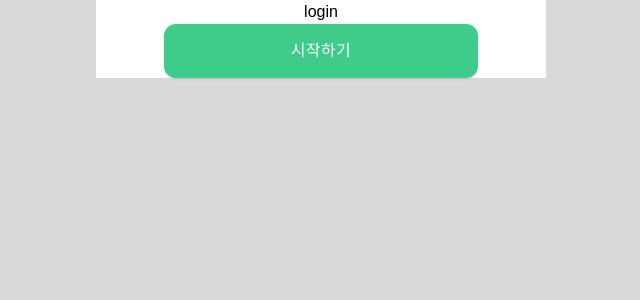
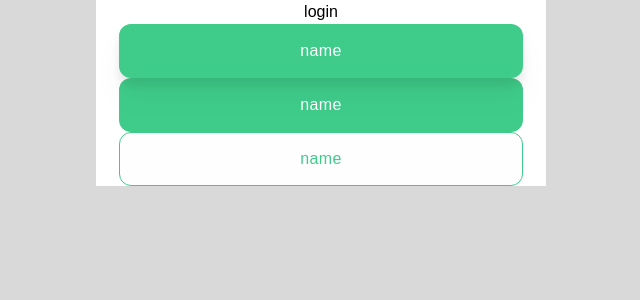
Before and after one commit to junwson9/Hanol, a React (Create React App) app in the folder FE/hanol/: page /login in a window 1280 px wide. Shown: the top 300 px of the page, without its empty margins (319-959 px from the left). Built offline with nearby package versions, Linux system fonts and the light colour scheme; a web font is replaced by a local one.

Commit message:
FEAT<Client>: gird, button component chore
Former-commit-id: 91c6f3f9fa9b9e9f9f8d397cb70dc547fc4fe830

```diff
--- a/FE/hanol/src/App.tsx
+++ b/FE/hanol/src/App.tsx
@@ -1,14 +1,18 @@
 import React from 'react';
 import { Routes, Route } from 'react-router-dom';
 import Login from './pages/auth/login';
+import LoginError from './pages/auth/loginError';
 import './App.css';
 
 function App() {
   return (
     <div className="App">
-      <Routes>
-        <Route path="/login" element={<Login />} />
-      </Routes>
+      <div className="grid grid-cols-6 gap-[10px] mx-[23px]">
+        <Routes>
+          <Route path="/login" element={<Login />} />
+          <Route path="/login-error" element={<LoginError />} />
+        </Routes>
+      </div>
     </div>
   );
 }
--- /dev/null
+++ b/FE/hanol/src/components/button/Button.tsx
@@ -0,0 +1,12 @@
+import React from 'react';
+
+function Button() {
+  const name = 'name';
+  return (
+    <div className="w-full h-[54px] rounded-xl justify-center items-center gap-2.5 inline-flex bg-Main">
+      <div className="text-white text-base font-medium text-[16px] tracking-wide">{name}</div>
+    </div>
+  );
+}
+
+export default Button;
--- /dev/null
+++ b/FE/hanol/src/components/button/EmptyButton.tsx
@@ -0,0 +1,12 @@
+import React from 'react';
+
+function EmptyButton() {
+  const name = 'name';
+  return (
+    <div className="w-full h-[54px] rounded-xl justify-center items-center gap-2.5 inline-flex bg-White border border-Main">
+      <div className="text-Main text-base font-medium text-[16px] tracking-wide">{name}</div>
+    </div>
+  );
+}
+
+export default EmptyButton;
--- a/FE/hanol/src/components/button/FloatingButton.tsx
+++ b/FE/hanol/src/components/button/FloatingButton.tsx
@@ -1,9 +1,10 @@
 import React from 'react';
 
 function FloatingButton() {
+  const name = 'name';
   return (
-    <div className="w-[314px] h-[54px] px-[54px] py-4 rounded-xl shadow justify-center items-center gap-2.5 inline-flex bg-Main">
-      <div className="text-white text-base tracking-wide">시작하기</div>
+    <div className="w-full h-[54px] rounded-xl drop-shadow-xl justify-center items-center gap-2.5 inline-flex bg-Main">
+      <div className="text-White text-base font-medium text-[16px] tracking-wide">{name}</div>
     </div>
   );
 }
--- a/FE/hanol/src/pages/auth/login.tsx
+++ b/FE/hanol/src/pages/auth/login.tsx
@@ -1,13 +1,21 @@
 import React from 'react';
 import FloatingButton from 'components/button/FloatingButton';
+import Button from 'components/button/Button';
+import EmptyButton from 'components/button/EmptyButton';
 
 function Login() {
   const login = 'login';
   return (
-    <div>
-      <p>{login}</p>
+    <div className="col-span-full">
+      <p className="font-medium">{login}</p>
       <div>
         <FloatingButton />
+      </div>
+      <div>
+        <Button />
+      </div>
+      <div>
+        <EmptyButton />
       </div>
     </div>
   );
--- /dev/null
+++ b/FE/hanol/src/pages/auth/loginError.tsx
@@ -0,0 +1,11 @@
+function loginError() {
+  return (
+    <div className="col-span-full h-screen flex items-center justify-center bg-neutral-700 bg-opacity-60">
+      <div className="mx-[20px] w-full h-[200px] flex items-center justify-center bg-white">
+        <div></div>
+      </div>
+    </div>
+  );
+}
+
+export default loginError;
--- a/FE/hanol/tailwind.config.js
+++ b/FE/hanol/tailwind.config.js
@@ -4,11 +4,11 @@ module.exports = {
     extend: {
       colors: {
         Main: '#3FCC8A',
-        GrayForTab: 'BCBCBC',
-        GrayForText: '888888',
-        White: 'FFFEFF',
-        Black: '252321',
-        Error: 'E30F0F',
+        GrayForTab: '#BCBCBC',
+        GrayForText: '#888888',
+        White: '#FFFEFF',
+        Black: '#252321',
+        Error: '#E30F0F',
       },
     },
   },
```
Also changed, not shown: 1 other file (tests, documents, lock files or other folders).
